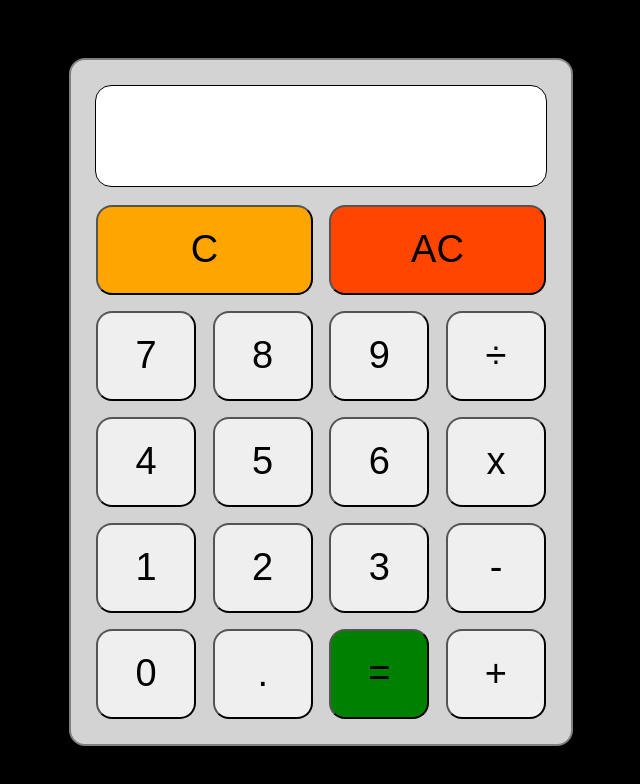
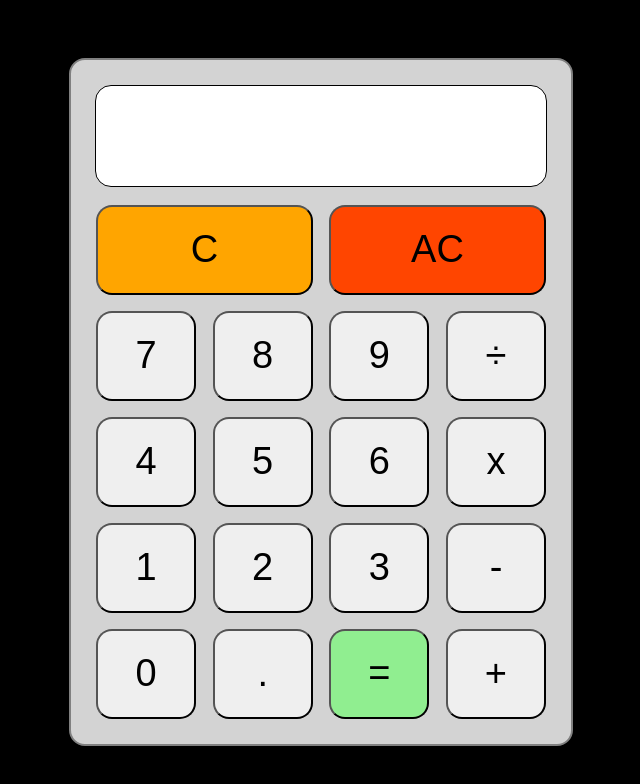
Before and after one commit to EagerBeaver212/simple-calculator, a plain HTML site: page index.html in a window 1280 px wide. Shown: the whole page, without its empty margins (319-959 px from the left). Drawn offline with Linux system fonts and the light colour scheme.

Commit message:
minor styling tweaks

```diff
--- a/styles.css
+++ b/styles.css
@@ -55,6 +55,16 @@ button {
   width: 100px;
   border-radius: 16px;
   font-size: 38px;
+  transition: 50ms;
+  cursor: pointer;
+}
+
+button:hover {
+  transform: scale(1.05);
+}
+
+button:hover {
+  transform: scale(1.05);
 }
 
 #clear,
@@ -71,7 +81,7 @@ button {
 }
 
 #equals {
-  background-color: green;
+  background-color: lightgreen;
 }
 
 #row5 {
```
